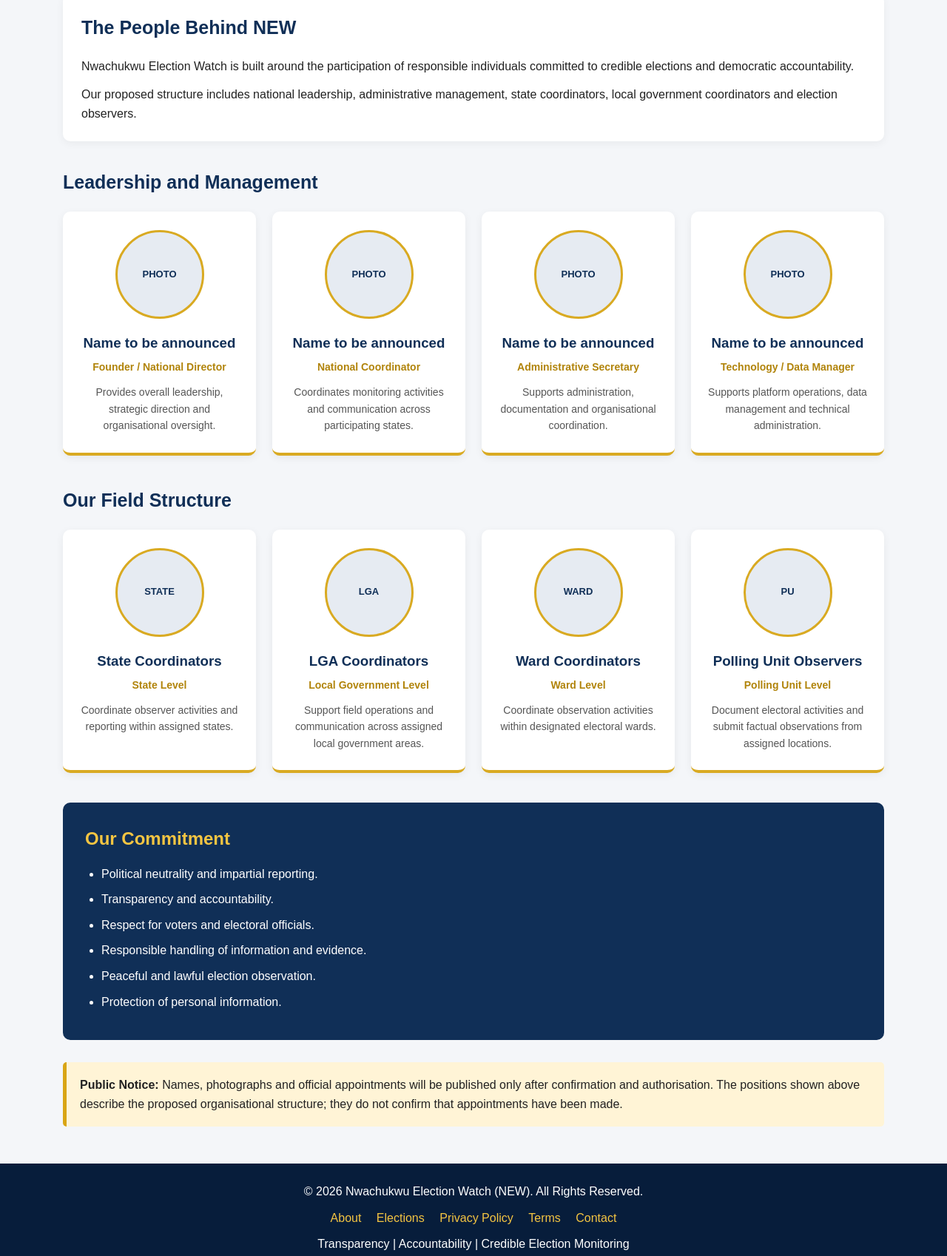
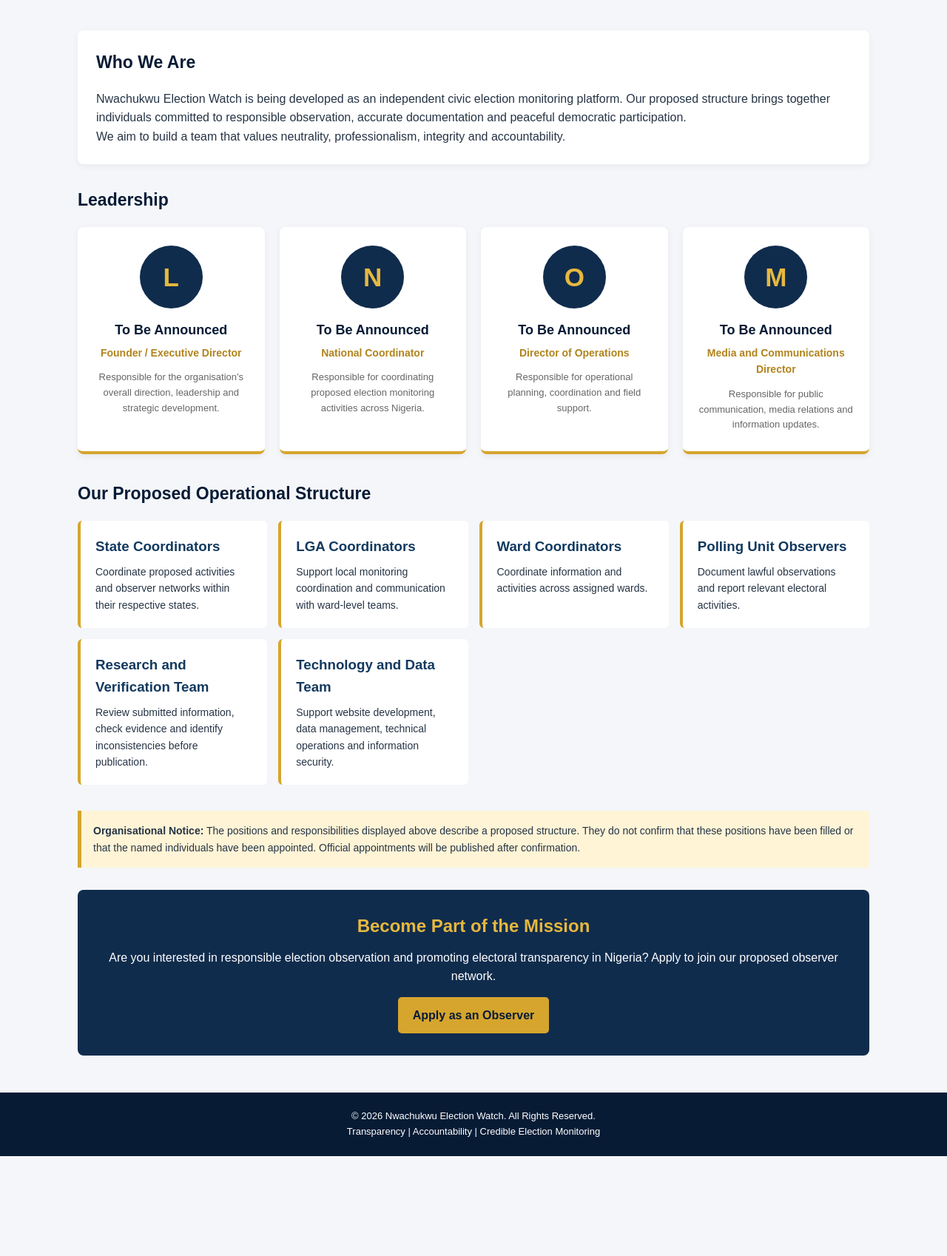
Before and after one commit to Nwachukwu2027/Nwachukwu-speaks, a plain HTML site: page team.html in a window 1280 px wide. Shown: the part 402-2100 px from the top of the page at 74% size. After the commit the page ends 1965 px from the top, so only its background shows below. Drawn offline with Linux system fonts and the light colour scheme.

Commit message:
Revise team page content and styling
Updated the team page to reflect changes in the leadership and operational structure, including new section titles and descriptions.

```diff
--- a/team.html
+++ b/team.html
@@ -2,7 +2,7 @@
 <head>
 <meta charset="UTF-8">
 <meta name="viewport" content="width=device-width, initial-scale=1.0">
-<meta name="description" content="Meet the team behind Nwachukwu Election Watch.">
+<meta name="description" content="Meet the leadership and proposed operational structure of Nwachukwu Election Watch.">
 <title>Our Team | Nwachukwu Election Watch</title><style>
 * {
     margin: 0;
@@ -13,337 +13,375 @@
 body {
     font-family: Arial, sans-serif;
     background: #f4f6f9;
-    color: #222;
+    color: #263445;
     line-height: 1.6;
 }
 
 header {
-    background: #071d3b;
+    background: #071b35;
     color: white;
-    padding: 18px 6%;
+    text-align: center;
+    padding: 25px 12px;
 }
 
-.logo {
-    font-size: 22px;
-    font-weight: bold;
-    color: #f4c542;
+header h1 {
+    color: #e6b83f;
+    font-size: 25px;
+    margin-bottom: 7px;
 }
 
-.logo span {
-    color: white;
+header p {
+    font-size: 13px;
 }
 
 nav {
+    background: #102c4d;
     display: flex;
     flex-wrap: wrap;
-    gap: 15px;
-    margin-top: 15px;
+    justify-content: center;
+    padding: 10px;
+    gap: 5px;
 }
 
 nav a {
     color: white;
     text-decoration: none;
-    font-size: 14px;
+    padding: 9px 11px;
+    font-size: 13px;
+    border-radius: 4px;
 }
 
 nav a:hover {
-    color: #f4c542;
+    background: #d6a52e;
+    color: #071b35;
 }
 
 .hero {
-    background: linear-gradient(120deg, #071d3b, #174777);
+    background: linear-gradient(120deg, #071b35, #174875);
     color: white;
     text-align: center;
-    padding: 65px 20px;
+    padding: 55px 20px;
 }
 
-.hero h1 {
-    font-size: 36px;
+.hero h2 {
+    color: #e6b83f;
+    font-size: 30px;
     margin-bottom: 12px;
 }
 
 .hero p {
-    max-width: 700px;
+    max-width: 750px;
     margin: auto;
-    color: #e5edf7;
 }
 
 .container {
-    max-width: 1150px;
-    margin: 35px auto;
-    padding: 0 20px;
+    max-width: 1100px;
+    margin: 30px auto;
+    padding: 15px;
+}
+
+.section-title {
+    color: #071b35;
+    font-size: 23px;
+    margin-bottom: 18px;
 }
 
 .intro {
     background: white;
     padding: 25px;
-    border-radius: 10px;
-    margin-bottom: 35px;
-    box-shadow: 0 3px 12px rgba(0,0,0,0.05);
-}
-
-.section-title {
-    color: #102f57;
-    margin-bottom: 20px;
-    font-size: 25px;
+    border-radius: 8px;
+    margin-bottom: 30px;
+    box-shadow: 0 3px 10px rgba(0,0,0,0.05);
 }
 
 .team-grid {
     display: grid;
     grid-template-columns: repeat(auto-fit, minmax(230px, 1fr));
-    gap: 22px;
+    gap: 20px;
+    margin-bottom: 35px;
 }
 
 .team-card {
     background: white;
+    border-radius: 8px;
+    padding: 25px 20px;
     text-align: center;
-    padding: 25px 20px;
-    border-radius: 10px;
-    box-shadow: 0 3px 12px rgba(0,0,0,0.06);
-    border-bottom: 4px solid #d9aa22;
+    border-bottom: 4px solid #d6a52e;
+    box-shadow: 0 3px 10px rgba(0,0,0,0.06);
 }
 
-.photo-placeholder {
-    width: 120px;
-    height: 120px;
+.avatar {
+    width: 85px;
+    height: 85px;
     border-radius: 50%;
-    background: #e6ebf2;
-    border: 3px solid #d9aa22;
-    margin: 0 auto 18px;
+    background: #102c4d;
+    color: #e6b83f;
     display: flex;
     align-items: center;
     justify-content: center;
-    color: #102f57;
-    font-size: 13px;
+    font-size: 35px;
     font-weight: bold;
+    margin: 0 auto 15px;
 }
 
 .team-card h3 {
-    color: #102f57;
-    margin-bottom: 6px;
+    color: #071b35;
+    margin-bottom: 5px;
+    font-size: 18px;
 }
 
-.role {
-    color: #b1840b;
+.position {
+    color: #b1841d;
     font-weight: bold;
     font-size: 14px;
     margin-bottom: 12px;
 }
 
 .team-card p {
-    color: #555;
-    font-size: 14px;
+    color: #666;
+    font-size: 13px;
 }
 
-.values {
-    background: #102f57;
-    color: white;
-    padding: 30px;
-    margin-top: 40px;
-    border-radius: 10px;
+.structure-grid {
+    display: grid;
+    grid-template-columns: repeat(auto-fit, minmax(230px, 1fr));
+    gap: 15px;
+    margin-bottom: 35px;
 }
 
-.values h2 {
-    color: #f4c542;
-    margin-bottom: 15px;
+.structure-card {
+    background: white;
+    padding: 20px;
+    border-left: 4px solid #d6a52e;
+    border-radius: 6px;
 }
 
-.values ul {
-    padding-left: 22px;
+.structure-card h3 {
+    color: #12395f;
+    margin-bottom: 8px;
 }
 
-.values li {
-    margin-bottom: 9px;
+.structure-card p {
+    font-size: 14px;
 }
 
 .notice {
     background: #fff4d6;
-    border-left: 5px solid #d9a514;
-    padding: 18px;
+    border-left: 5px solid #d6a52e;
+    padding: 16px;
+    margin: 25px 0;
+    font-size: 14px;
+}
+
+.cta {
+    background: #102c4d;
+    color: white;
+    text-align: center;
+    padding: 30px 20px;
+    border-radius: 8px;
     margin-top: 30px;
+}
+
+.cta h2 {
+    color: #e6b83f;
+    margin-bottom: 10px;
+}
+
+.cta a {
+    display: inline-block;
+    background: #d6a52e;
+    color: #071b35;
+    padding: 12px 20px;
+    margin-top: 15px;
+    text-decoration: none;
+    font-weight: bold;
     border-radius: 5px;
 }
 
 footer {
-    background: #071d3b;
+    background: #071b35;
     color: white;
     text-align: center;
-    padding: 25px 15px;
-    margin-top: 50px;
+    padding: 22px 10px;
+    margin-top: 35px;
+    font-size: 13px;
 }
 
-footer a {
-    color: #f4c542;
-    text-decoration: none;
-    margin: 0 8px;
+@media(max-width: 600px) {
+    nav a {
+        font-size: 12px;
+        padding: 8px;
     }
 
-@media(max-width:600px) {
-    .hero h1 {
-        font-size: 27px;
+    .hero h2 {
+        font-size: 24px;
     }
 }
 </style></head><body><header>
-    <div class="logo">NWACHUKWU <span>ELECTION WATCH</span></div><nav>
+    <h1>NWACHUKWU ELECTION WATCH</h1>
+    <p>Transparency | Accountability | Credible Election Monitoring</p>
+</header><nav>
     <a href="index.html">Home</a>
-    <a href="about.html">About</a>
+    <a href="about.html">About Us</a>
     <a href="dashboard.html">Dashboard</a>
     <a href="elections.html">Elections</a>
     <a href="team.html">Our Team</a>
     <a href="observers.html">Observers</a>
+    <a href="results.html">Results</a>
     <a href="incidents.html">Incidents</a>
+    <a href="admin.html">Admin</a>
+    <a href="login.html">Login</a>
+    <a href="faq.html">FAQ</a>
     <a href="contact.html">Contact</a>
-</nav>
+    <a href="privacy.html">Privacy</a>
+    <a href="terms.html">Terms</a>
+</nav><section class="hero">
+    <h2>Meet Our Team</h2>
+    <p>
+        Building a credible network of responsible citizens,
+        election observers and professionals committed to
+        transparency and electoral accountability in Nigeria.
+    </p>
+</section><div class="container"><section class="intro">
+    <h2 class="section-title">Who We Are</h2>
 
-</header><div class="hero">
-    <h1>Meet Our Team</h1>
     <p>
-        A team structure designed to support transparency,
-        accountability and responsible election monitoring
-        across Nigeria.
-    </p>
-</div><div class="container"><div class="intro">
-    <h2 class="section-title">The People Behind NEW</h2>
-    <p>
-        Nwachukwu Election Watch is built around the participation
-        of responsible individuals committed to credible elections
-        and democratic accountability.
+        Nwachukwu Election Watch is being developed as an
+        independent civic election monitoring platform.
+        Our proposed structure brings together individuals
+        committed to responsible observation, accurate
+        documentation and peaceful democratic participation.
     </p>
 
-    <p style="margin-top:12px;">
-        Our proposed structure includes national leadership,
-        administrative management, state coordinators, local
-        government coordinators and election observers.
+    <p>
+        We aim to build a team that values neutrality,
+        professionalism, integrity and accountability.
     </p>
-</div>
+</section>
 
-<h2 class="section-title">Leadership and Management</h2>
+<h2 class="section-title">Leadership</h2>
 
 <div class="team-grid">
 
     <div class="team-card">
-        <div class="photo-placeholder">PHOTO</div>
-        <h3>Name to be announced</h3>
-        <div class="role">Founder / National Director</div>
+        <div class="avatar">L</div>
+        <h3>To Be Announced</h3>
+        <div class="position">Founder / Executive Director</div>
         <p>
-            Provides overall leadership, strategic direction
-            and organisational oversight.
+            Responsible for the organisation's overall
+            direction, leadership and strategic development.
         </p>
     </div>
 
     <div class="team-card">
-        <div class="photo-placeholder">PHOTO</div>
-        <h3>Name to be announced</h3>
-        <div class="role">National Coordinator</div>
+        <div class="avatar">N</div>
+        <h3>To Be Announced</h3>
+        <div class="position">National Coordinator</div>
         <p>
-            Coordinates monitoring activities and communication
-            across participating states.
+            Responsible for coordinating proposed election
+            monitoring activities across Nigeria.
         </p>
     </div>
 
     <div class="team-card">
-        <div class="photo-placeholder">PHOTO</div>
-        <h3>Name to be announced</h3>
-        <div class="role">Administrative Secretary</div>
+        <div class="avatar">O</div>
+        <h3>To Be Announced</h3>
+        <div class="position">Director of Operations</div>
         <p>
-            Supports administration, documentation and
-            organisational coordination.
+            Responsible for operational planning,
+            coordination and field support.
         </p>
     </div>
 
     <div class="team-card">
-        <div class="photo-placeholder">PHOTO</div>
-        <h3>Name to be announced</h3>
-        <div class="role">Technology / Data Manager</div>
+        <div class="avatar">M</div>
+        <h3>To Be Announced</h3>
+        <div class="position">Media and Communications Director</div>
         <p>
-            Supports platform operations, data management
-            and technical administration.
+            Responsible for public communication,
+            media relations and information updates.
         </p>
     </div>
 
 </div>
 
-<div style="margin-top:40px;">
-    <h2 class="section-title">Our Field Structure</h2>
+<h2 class="section-title">Our Proposed Operational Structure</h2>
 
-    <div class="team-grid">
+<div class="structure-grid">
 
-        <div class="team-card">
-            <div class="photo-placeholder">STATE</div>
+    <div class="structure-card">
         <h3>State Coordinators</h3>
-            <div class="role">State Level</div>
         <p>
-                Coordinate observer activities and reporting
-                within assigned states.
+            Coordinate proposed activities and observer
+            networks within their respective states.
         </p>
     </div>
 
-        <div class="team-card">
-            <div class="photo-placeholder">LGA</div>
+    <div class="structure-card">
         <h3>LGA Coordinators</h3>
-            <div class="role">Local Government Level</div>
         <p>
-                Support field operations and communication
-                across assigned local government areas.
+            Support local monitoring coordination and
+            communication with ward-level teams.
         </p>
     </div>
 
-        <div class="team-card">
-            <div class="photo-placeholder">WARD</div>
+    <div class="structure-card">
         <h3>Ward Coordinators</h3>
-            <div class="role">Ward Level</div>
         <p>
-                Coordinate observation activities within
-                designated electoral wards.
+            Coordinate information and activities
+            across assigned wards.
         </p>
     </div>
 
-        <div class="team-card">
-            <div class="photo-placeholder">PU</div>
+    <div class="structure-card">
         <h3>Polling Unit Observers</h3>
-            <div class="role">Polling Unit Level</div>
         <p>
-                Document electoral activities and submit
-                factual observations from assigned locations.
+            Document lawful observations and report
+            relevant electoral activities.
+        </p>
+    </div>
+
+    <div class="structure-card">
+        <h3>Research and Verification Team</h3>
+        <p>
+            Review submitted information, check evidence
+            and identify inconsistencies before publication.
+        </p>
+    </div>
+
+    <div class="structure-card">
+        <h3>Technology and Data Team</h3>
+        <p>
+            Support website development, data management,
+            technical operations and information security.
         </p>
     </div>
 
 </div>
+
+<div class="notice">
+    <strong>Organisational Notice:</strong>
+    The positions and responsibilities displayed above describe
+    a proposed structure. They do not confirm that these positions
+    have been filled or that the named individuals have been
+    appointed. Official appointments will be published after
+    confirmation.
 </div>
 
-<div class="values">
-    <h2>Our Commitment</h2>
+<section class="cta">
+    <h2>Become Part of the Mission</h2>
 
-    <ul>
-        <li>Political neutrality and impartial reporting.</li>
-        <li>Transparency and accountability.</li>
-        <li>Respect for voters and electoral officials.</li>
-        <li>Responsible handling of information and evidence.</li>
-        <li>Peaceful and lawful election observation.</li>
-        <li>Protection of personal information.</li>
-    </ul>
-</div>
+    <p>
+        Are you interested in responsible election observation
+        and promoting electoral transparency in Nigeria?
+        Apply to join our proposed observer network.
+    </p>
 
-<div class="notice">
-    <strong>Public Notice:</strong>
-    Names, photographs and official appointments will be published
-    only after confirmation and authorisation. The positions shown
-    above describe the proposed organisational structure; they do
-    not confirm that appointments have been made.
-</div>
+    <a href="observers.html">Apply as an Observer</a>
+</section>
 
 </div><footer>
-    <p>&copy; 2026 Nwachukwu Election Watch (NEW). All Rights Reserved.</p><p style="margin-top:10px;">
-    <a href="about.html">About</a>
-    <a href="elections.html">Elections</a>
-    <a href="privacy.html">Privacy Policy</a>
-    <a href="terms.html">Terms</a>
-    <a href="contact.html">Contact</a>
-</p>
-
-<p style="margin-top:10px;">
-    Transparency | Accountability | Credible Election Monitoring
-</p>
-
+    <p>&copy; 2026 Nwachukwu Election Watch. All Rights Reserved.</p>
+    <p>Transparency | Accountability | Credible Election Monitoring</p>
 </footer></body>
 </html>
```
Lines whose indentation alone changed are shown as unchanged.
